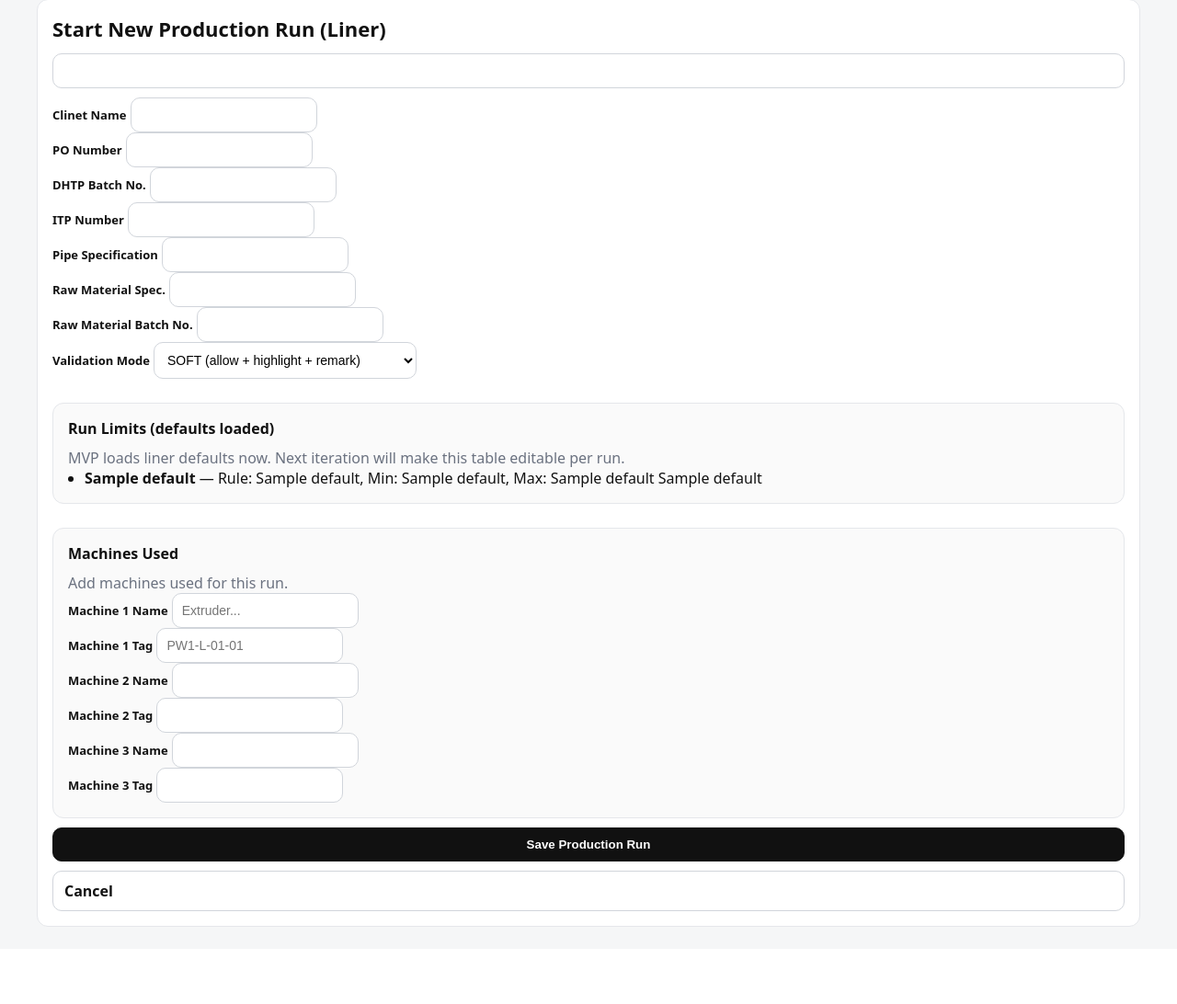
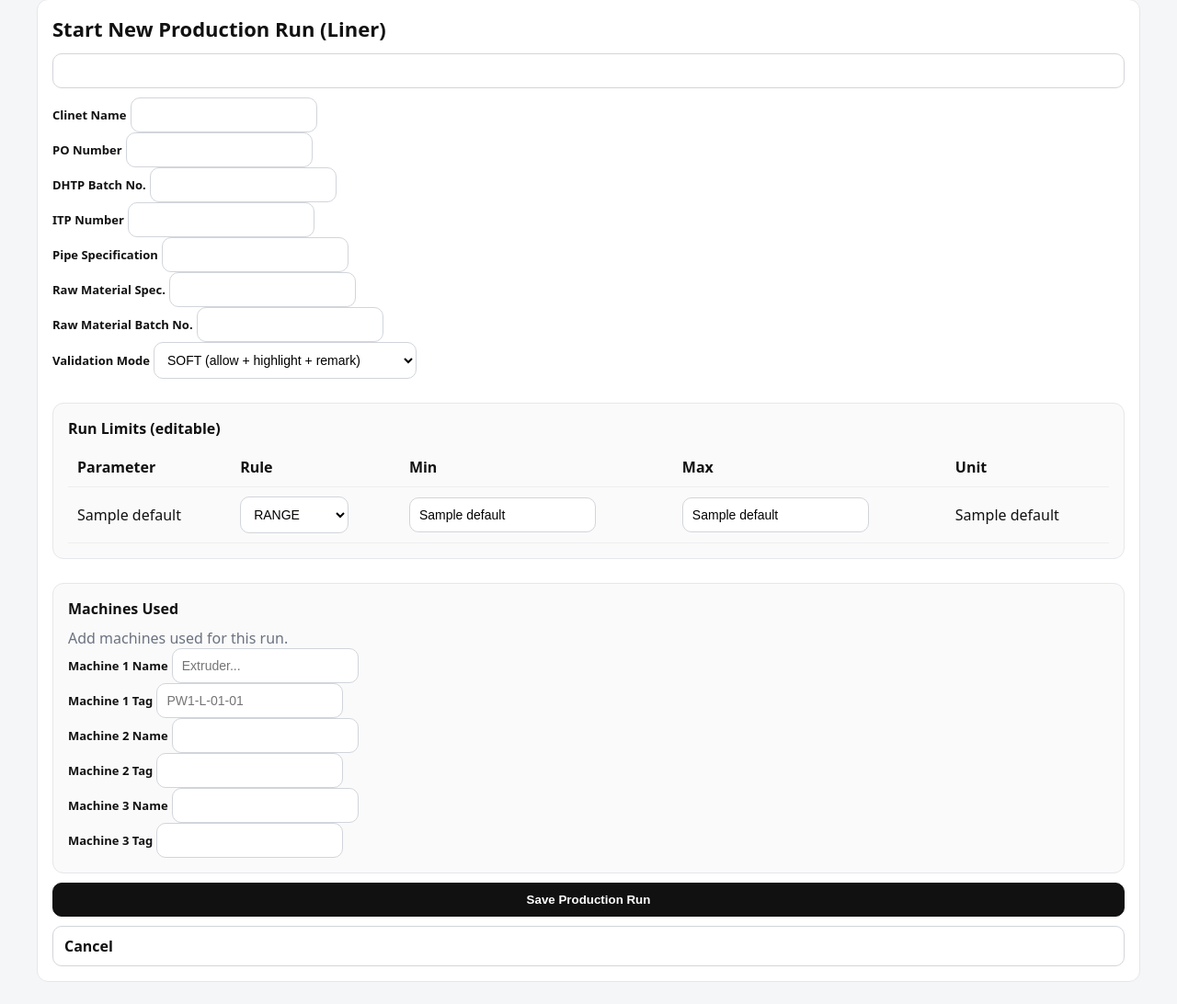
Before and after one commit to paintgree/inspection-erp-liner, a FastAPI app: template app/templates/run_new.html in a window 1280 px wide. Shown: the part 90-1182 px from the top of the page at 92% size. Before the commit the page ends 1098 px from the top, so only its background shows below. Run offline with FastAPI, Linux system fonts and the light colour scheme; the template is opened without the code that fills it: most values are stand-ins (such as "Sample title", 1, 10 or a date in 2020).

Commit message:
Update run_new.html

```diff
--- a/app/templates/run_new.html
+++ b/app/templates/run_new.html
@@ -45,14 +45,31 @@
     </div>
 
     <div class="card inner">
-      <h2>Run Limits (defaults loaded)</h2>
-      <div class="muted">MVP loads liner defaults now. Next iteration will make this table editable per run.</div>
-      <ul class="list">
-        {% for p in defaults %}
-          <li><b>{{ p[1] }}</b> — Rule: {{ p[3] }}, Min: {{ p[4] }}, Max: {{ p[5] }} {{ p[2] }}</li>
-        {% endfor %}
-      </ul>
+      <h2>Run Limits (editable)</h2>
+      <table class="table">
+        <thead>
+          <tr><th>Parameter</th><th>Rule</th><th>Min</th><th>Max</th><th>Unit</th></tr>
+        </thead>
+        <tbody>
+          {% for p in defaults %}
+          <tr>
+            <td>{{ p[1] }}<input type="hidden" name="p_key" value="{{ p[0] }}"></td>
+            <td>
+              <select name="p_rule">
+                <option value="RANGE" {% if p[3]=="RANGE" %}selected{% endif %}>RANGE</option>
+                <option value="MAX_ONLY" {% if p[3]=="MAX_ONLY" %}selected{% endif %}>MAX_ONLY</option>
+                <option value="MIN_ONLY" {% if p[3]=="MIN_ONLY" %}selected{% endif %}>MIN_ONLY</option>
+              </select>
+            </td>
+            <td><input name="p_min" value="{{ p[4] if p[4] is not none else '' }}"></td>
+            <td><input name="p_max" value="{{ p[5] if p[5] is not none else '' }}"></td>
+            <td>{{ p[2] }}<input type="hidden" name="p_unit" value="{{ p[2] }}"><input type="hidden" name="p_label" value="{{ p[1] }}"></td>
+          </tr>
+          {% endfor %}
+        </tbody>
+      </table>
     </div>
+
 
 <div class="card inner">
   <h2>Machines Used</h2>
```
